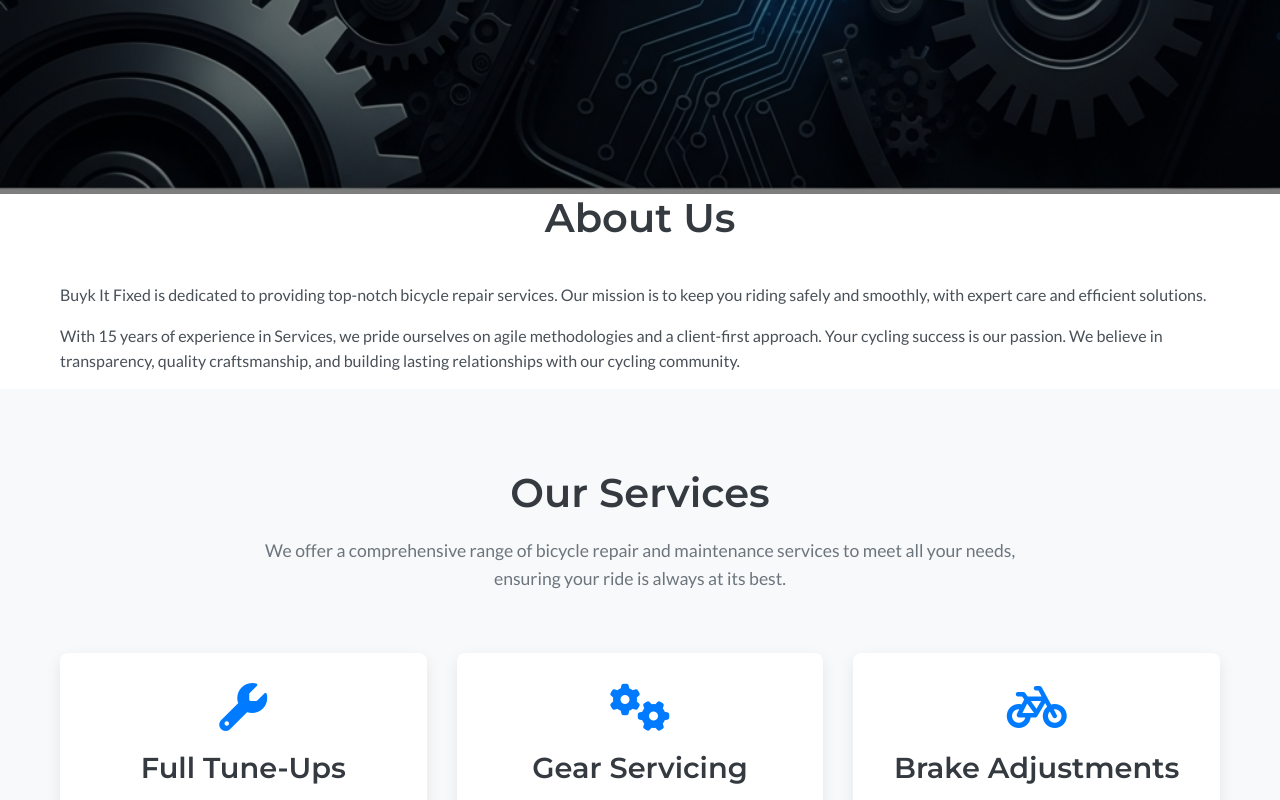
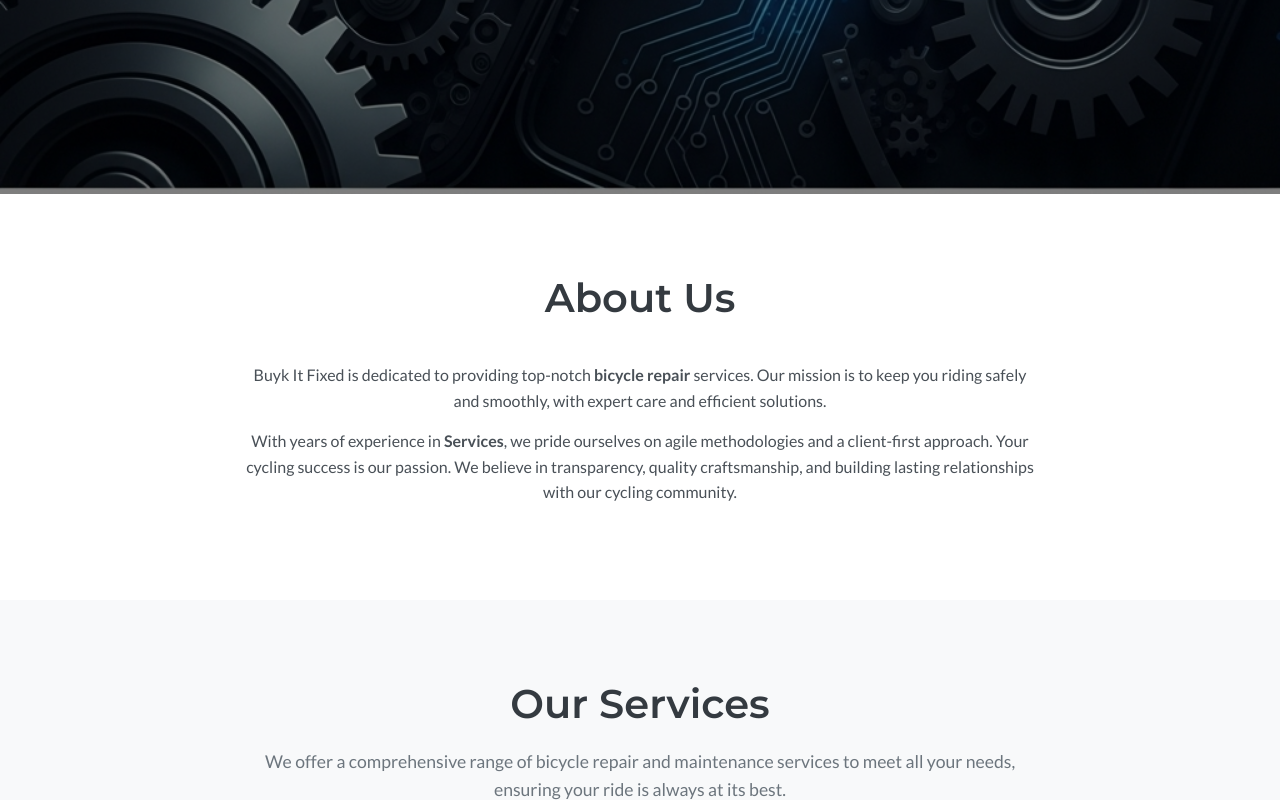
Before and after one commit to Deankann2023/sitehub-customer-sites, a website: page Customer sites/buyit/index.html in a window 1280 px wide. Shown: the part 676-1476 px from the top of the page. Drawn offline with Linux system fonts and the light colour scheme.

Commit message:
buy it reverted

```diff
--- a/Customer sites/buyit/index.html
+++ b/Customer sites/buyit/index.html
@@ -60,15 +60,11 @@
         </section>
 
         <!-- About Us Section -->
-
-
-
-
-        <section id="about" class="section container">
-            <h2 class="section-title">About Us</h2>
-            <div class="about-content">
-                <p>Buyk It Fixed is dedicated to providing top-notch bicycle repair services. Our mission is to keep you riding safely and smoothly, with expert care and efficient solutions.</p>
-                <p>With 15 years of experience in Services, we pride ourselves on agile methodologies and a client-first approach. Your cycling success is our passion. We believe in transparency, quality craftsmanship, and building lasting relationships with our cycling community.</p>
+        <section id="about" class="about-section section-padding">
+            <div class="container">
+                <h2>About Us</h2>
+                <p>Buyk It Fixed is dedicated to providing top-notch <strong>bicycle repair</strong> services. Our mission is to keep you riding safely and smoothly, with expert care and efficient solutions.</p>
+                <p>With years of experience in <strong>Services</strong>, we pride ourselves on agile methodologies and a client-first approach. Your cycling success is our passion. We believe in transparency, quality craftsmanship, and building lasting relationships with our cycling community.</p>
             </div>
         </section>
 
```
Also changed, not shown: Customer sites/buyit/generated-logos/logo-hybrid-1757444093235.svg (deleted), Customer sites/buyit/generated-logos/logo-hybrid-1757582675156.svg (deleted), Customer sites/buyit/logo-dalle-1757437075739.png (deleted), Customer sites/buyit/logo-dalle-1757437392041.png (deleted), Customer sites/buyit/logo-dalle-1757437476492.png (deleted), Customer sites/buyit/logo-dalle-1757437987696.png (deleted), Customer sites/buyit/logo-dalle-1757438159208.png (deleted), Customer sites/buyit/logo.svg (deleted), Customer sites/buyit/prelaunch.jpg (deleted), Customer sites/buyit/service-service-1757433659716.png (deleted), 7 other files.
